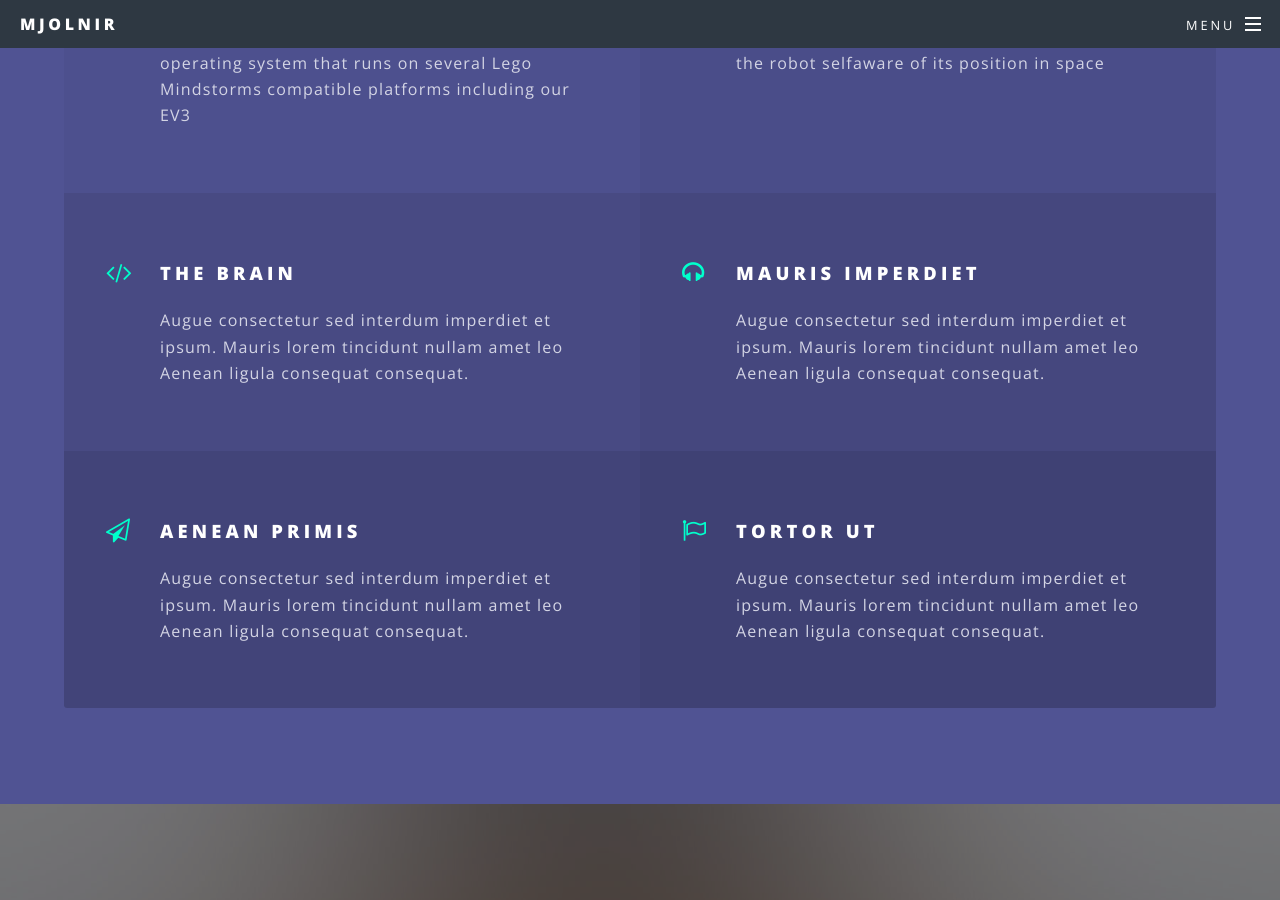
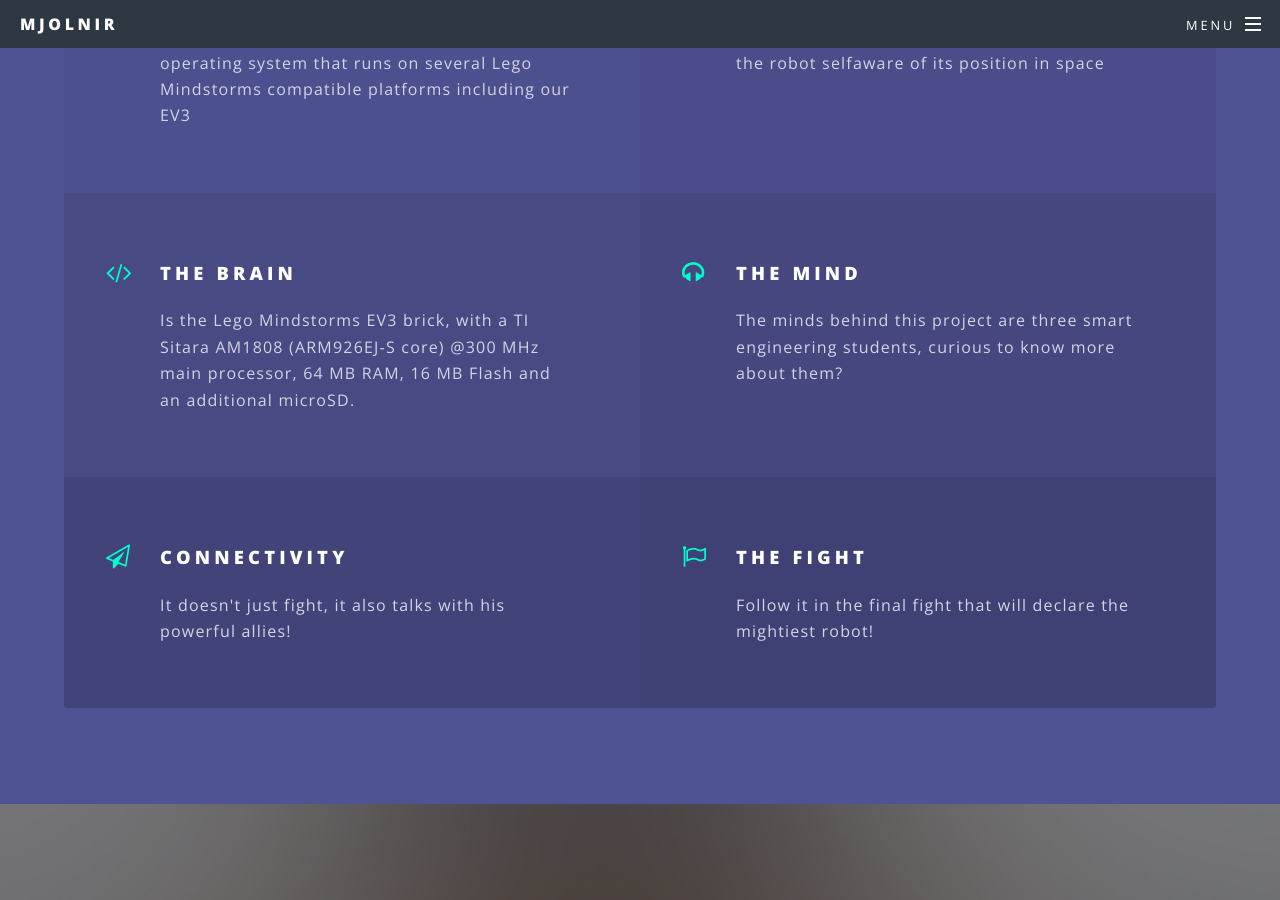
Before and after one commit to srossi93/ev3_robot, a Jekyll site: the page built from docs/index.html, in a window 1280 px wide and 900 px high, scrolled down 2919 px. Built offline with Jekyll 4.4.1, drawn with Linux system fonts in a browser that asks for light colours; some of the changed text lies outside the part shown.

Commit message:
first page update

```diff
--- a/docs/index.html
+++ b/docs/index.html
@@ -17,10 +17,10 @@ layout: landing
 					<section id="one" class="wrapper style1 special">
 						<div class="inner">
 							<header class="major">
-								<h2>Arcu aliquet vel lobortis ata nisl<br />
-								eget augue amet aliquet nisl cep donec</h2>
-								<p>Aliquam ut ex ut augue consectetur interdum. Donec amet imperdiet eleifend<br />
-								fringilla tincidunt. Nullam dui leo Aenean mi ligula, rhoncus ullamcorper.</p>
+								<h2>From an academical project<br />
+								to a myth</h2>
+								<p>This project is develped as part of the Operating system course in EURECOM.<br />
+								This project will end with a final race where Mjolnir with fight against other robot, teamed up with other mighty robots.</p>
 							</header>
 							<ul class="icons major">
 								<li><span class="icon fa-diamond major style1"><span class="label">Lorem</span></span></li>
@@ -73,19 +73,19 @@ layout: landing
 								</li>
 								<li class="icon fa-code">
 									<h3>The brain</h3>
-									<p>Augue consectetur sed interdum imperdiet et ipsum. Mauris lorem tincidunt nullam amet leo Aenean ligula consequat consequat.</p>
+									<p>Is the Lego Mindstorms EV3 brick, with a TI Sitara AM1808 (ARM926EJ-S core) @300 MHz main processor, 64 MB RAM, 16 MB Flash and an additional microSD.</p>
 								</li>
 								<li class="icon fa-headphones">
-									<h3>Mauris Imperdiet</h3>
-									<p>Augue consectetur sed interdum imperdiet et ipsum. Mauris lorem tincidunt nullam amet leo Aenean ligula consequat consequat.</p>
+									<h3>The mind</h3>
+									<p>The minds behind this project are three smart engineering students, curious to know more about them?</p>
 								</li>
 								<li class="icon fa-paper-plane-o">
-									<h3>Aenean Primis</h3>
-									<p>Augue consectetur sed interdum imperdiet et ipsum. Mauris lorem tincidunt nullam amet leo Aenean ligula consequat consequat.</p>
+									<h3>Connectivity</h3>
+									<p>It doesn't just fight, it also talks with his powerful allies!</p>
 								</li>
 								<li class="icon fa-flag-o">
-									<h3>Tortor Ut</h3>
-									<p>Augue consectetur sed interdum imperdiet et ipsum. Mauris lorem tincidunt nullam amet leo Aenean ligula consequat consequat.</p>
+									<h3>The fight</h3>
+									<p>Follow it in the final fight that will declare the mightiest robot!</p>
 								</li>
 							</ul>
 						</div>
```
